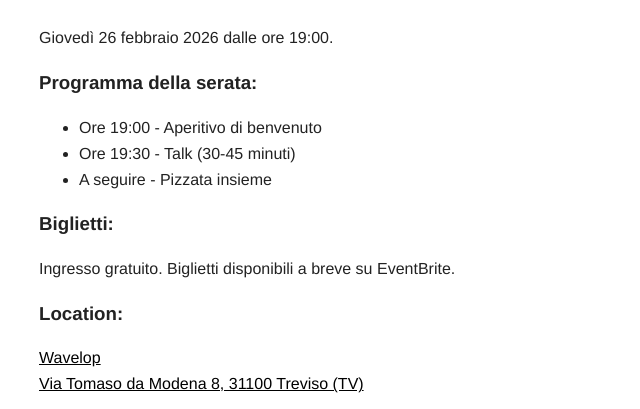
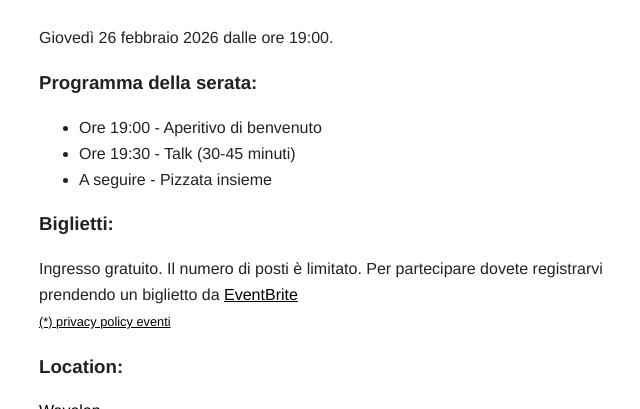
Before and after one commit to m-u-g/m-u-g.github.io, a Jekyll site: the page built from _posts/2026-02-05-astro---performance-stellari-per-siti-web-orientati-ai-contenuti.md, in a window 1280 px wide and 900 px high, scrolled down 1033 px, cut to the strip 0-409 px from the top of the window. Shown: the whole strip, without its empty margins (88-728 px from the left). Built offline with Jekyll 4.4.1, drawn with Linux system fonts in a browser that asks for light colours.

Commit message:
feat: update event 26 feb 2026

```diff
--- a/_posts/2026-02-05-astro---performance-stellari-per-siti-web-orientati-ai-contenuti.md
+++ b/_posts/2026-02-05-astro---performance-stellari-per-siti-web-orientati-ai-contenuti.md
@@ -6,6 +6,7 @@
 categories: eventi
 image: /assets/images/astro.jpg
 summary: "Scopri come costruire siti web veloci con Astro, il framework che elimina il JavaScript superfluo e sfrutta le capacità native del browser"
+eventbrite_url: https://www.eventbrite.it/e/biglietti-mug-astro-performance-stellari-per-siti-web-orientati-ai-contenuti-1982803548790
 ---
 
 Il MUG torna con un nuovo talk tecnico. Giovedì 26 febbraio Davide Milan ci parlerà di [Astro](https://astro.build), il framework che ripensa lo sviluppo frontend mettendo al centro le performance.
@@ -46,4 +47,4 @@
 
 [Wavelop<br />Via Tomaso da Modena 8, 31100 Treviso (TV)](https://maps.app.goo.gl/D58pFjZqViPpiwUV8)
 
-<iframe src="https://www.google.com/maps/embed?pb=!1m18!1m12!1m3!1d2788.4585685115226!2d12.244102077211421!3d45.661693771077914!2m3!1f0!2f0!3f0!3m2!1i1024!2i768!4f13.1!3m3!1m2!1s0x477949b9a24eb9ad%3A0x127b50d6706b48ca!2sWavelop%20-%20Soluzioni%20digitali%20per%20il%20tuo%20business%20-%20Coworking!5e0!3m2!1sit!2sit!4v1770315244162!5m2!1sit!2sit" width="600" height="450" style="border:0;" allowfullscreen="" loading="lazy" referrerpolicy="no-referrer-when-downgrade"></iframe>
+<iframe style="width: 100%; max-width: 100%; border:0;" src="https://www.google.com/maps/embed?pb=!1m18!1m12!1m3!1d2788.4585685115226!2d12.244102077211421!3d45.661693771077914!2m3!1f0!2f0!3f0!3m2!1i1024!2i768!4f13.1!3m3!1m2!1s0x477949b9a24eb9ad%3A0x127b50d6706b48ca!2sWavelop%20-%20Soluzioni%20digitali%20per%20il%20tuo%20business%20-%20Coworking!5e0!3m2!1sit!2sit!4v1770315244162!5m2!1sit!2sit" width="600" height="450" allowfullscreen="" loading="lazy" referrerpolicy="no-referrer-when-downgrade"></iframe>
```
Also changed, not shown: assets/images/astro.jpg.
